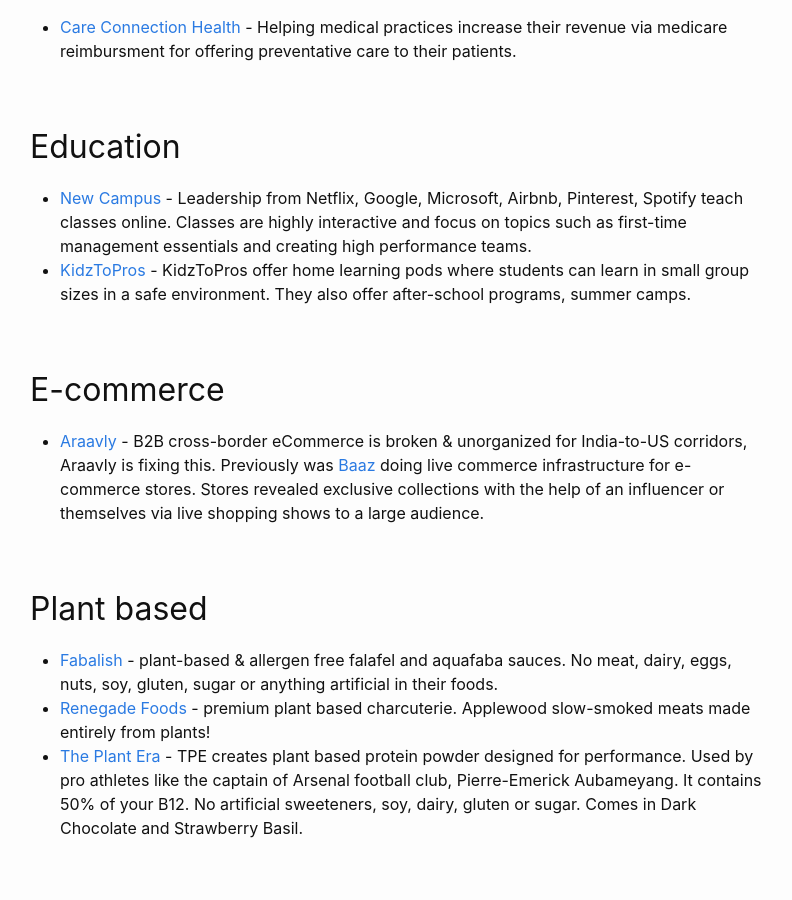
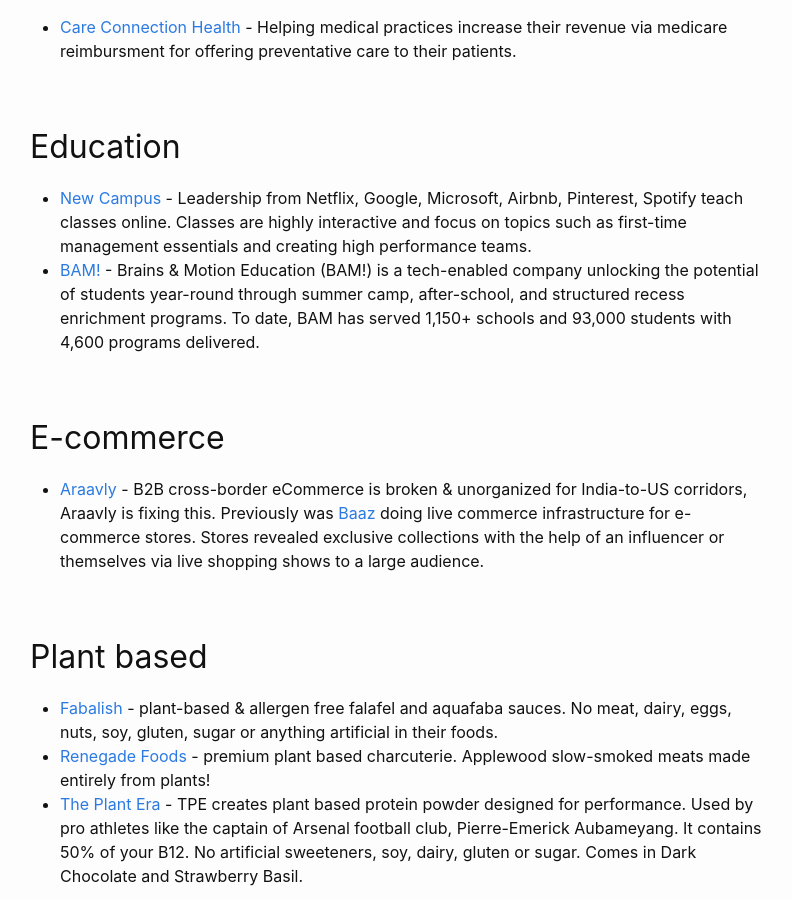
Before and after one commit to katpavan/katpavan.github.io, a Jekyll site: the page built from portfolio.md, in a window 1280 px wide and 900 px high, scrolled down 812 px. Shown: the whole window, without its empty margins (240-1032 px from the left). Built offline with Jekyll 4.4.1, drawn with Linux system fonts in a browser that asks for light colours.

Commit message:
Update portfolio.md

```diff
--- a/portfolio.md
+++ b/portfolio.md
@@ -24,7 +24,8 @@
 ## Education
 
 - [New Campus](https://newcampus.co) - Leadership from Netflix, Google, Microsoft, Airbnb, Pinterest, Spotify teach classes online. Classes are highly interactive and focus on topics such as first-time management essentials and creating high performance teams.
-- [KidzToPros](https://www.kidztopros.com) - KidzToPros offer home learning pods where students can learn in small group sizes in a safe environment. They also offer after-school programs, summer camps.
+- [BAM!](https://www.brains-and-motion.com/) - Brains & Motion Education (BAM!) is a tech-enabled company unlocking the potential of students year-round through summer camp, after-school, and structured recess enrichment programs. To date, BAM has served 1,150+ schools and 93,000 students with 4,600 programs delivered.
+
 
 ## E-commerce
 
```
